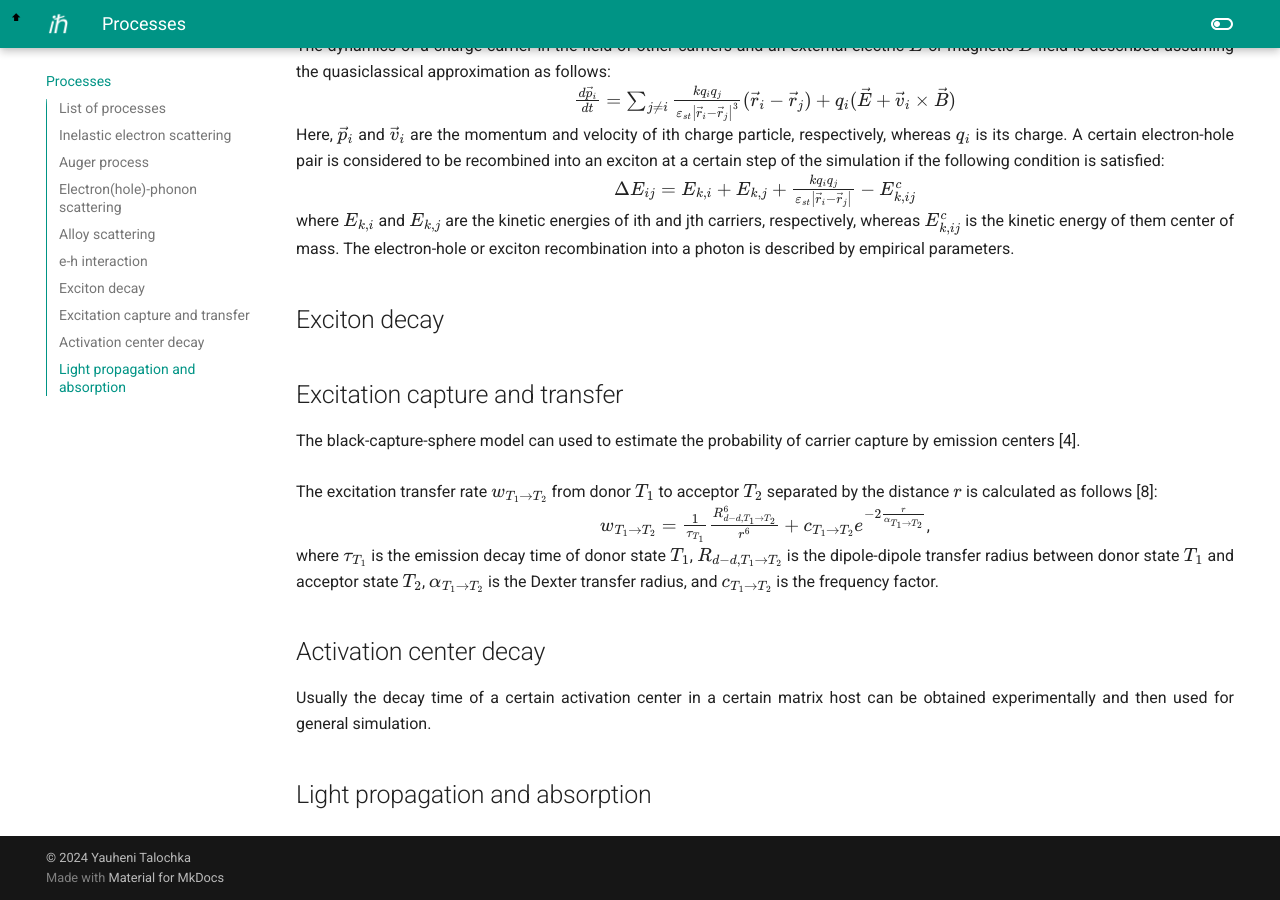
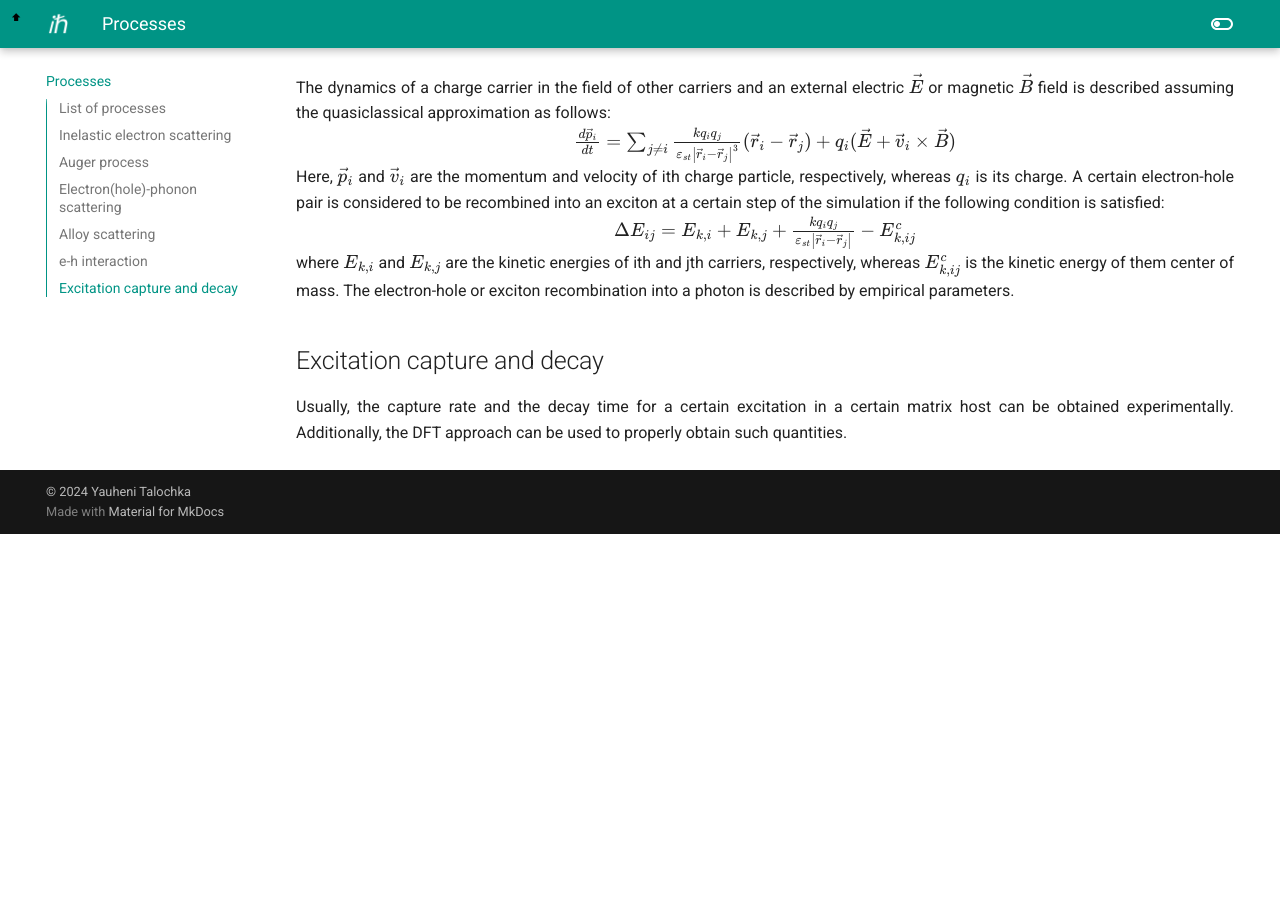
Before and after one commit to YauheniTalochkaN/CMAP_Docs, an MkDocs documentation site: the page built from docs/processes.md, in a window 1280 px wide and 900 px high, scrolled down 4342 px. Built offline with MkDocs 1.6.1 and Material for MkDocs 9.7.7, drawn with Linux system fonts in a browser that asks for light colours; after the commit the page ends 4876 px from its top, so only the background shows below that; some of the changed text lies outside the part shown.

Commit message:
the section of processes got a minor update

```diff
--- a/docs/processes.md
+++ b/docs/processes.md
@@ -1,4 +1,5 @@
 ## List of processes
+In this section the list of processes implemented in CMAP and methods to obtain input data are described.
 <div style="text-align:center">
   <img src="../images/Process_diagram.png" alt="" width="700">
   <br>
@@ -169,26 +170,8 @@ where $E_{k,i}$ and $E_{k,j}$ are the kinetic energies of ith and jth carriers,
 The electron-hole or exciton recombination into a photon is described by empirical parameters.
 </div>
 
-## Exciton decay
-
-
-## Excitation capture and transfer
+## Excitation capture and decay
 <div style="text-align: justify;">
-The black-capture-sphere model can used to estimate the probability of carrier capture by emission centers [4].
-<br>
-<br>
-The excitation transfer rate $w_{T_{1} \rightarrow T_{2}}$ from donor $T_{1}$ to acceptor $T_{2}$ separated by the distance $r$ is calculated as follows [8]:
+Usually, the capture rate and the decay time for a certain excitation in a certain matrix host can be obtained experimentally.
+Additionally, the DFT approach can be used to properly obtain such quantities.
 </div>
-<center>
-$w_{T_{1} \rightarrow T_{2}} = \frac{1}{\tau_{T_{1}}} \frac{R^{6}_{d-d, T_{1} \rightarrow T_{2}}}{r^{6}} + c_{T_{1} \rightarrow T_{2}} e^{-2 \frac{r}{\alpha_{T_{1} \rightarrow T_{2}}}}$,
-</center>
-<div style="text-align: justify;">
-where $\tau_{T_{1}}$ is the emission decay time of donor state $T_{1}$, $R_{d-d, T_{1} \rightarrow T_{2}}$ is the dipole-dipole transfer radius between donor state $T_{1}$ and acceptor state $T_{2}$, $\alpha_{T_{1} \rightarrow T_{2}}$ is the Dexter transfer radius, and $c_{T_{1} \rightarrow T_{2}}$ is the frequency factor.
-</div>
-
-## Activation center decay
-<div style="text-align: justify;">
-Usually the decay time of a certain activation center in a certain matrix host can be obtained experimentally and then used for general simulation.
-</div>
-
-## Light propagation and absorption
```
